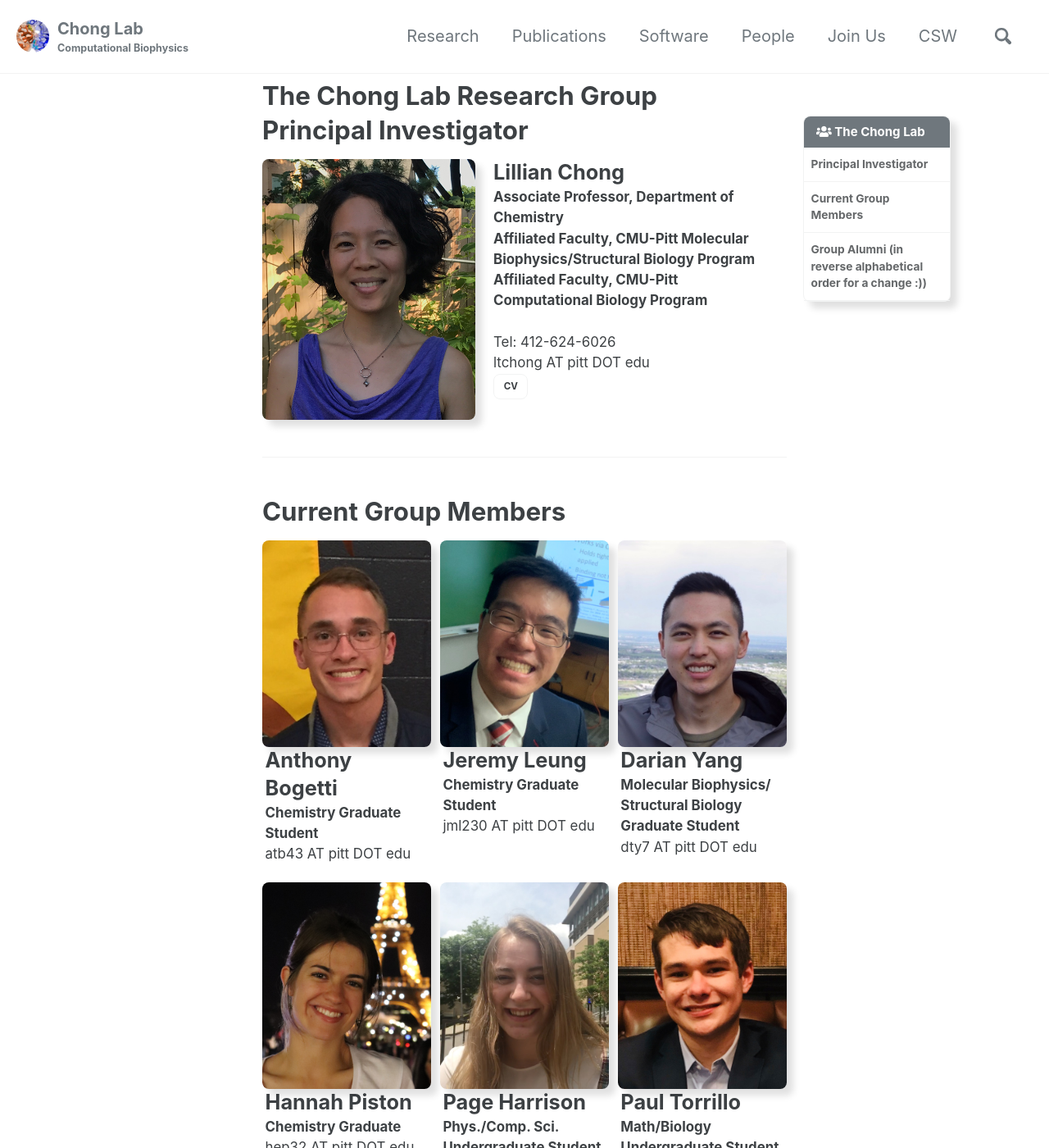
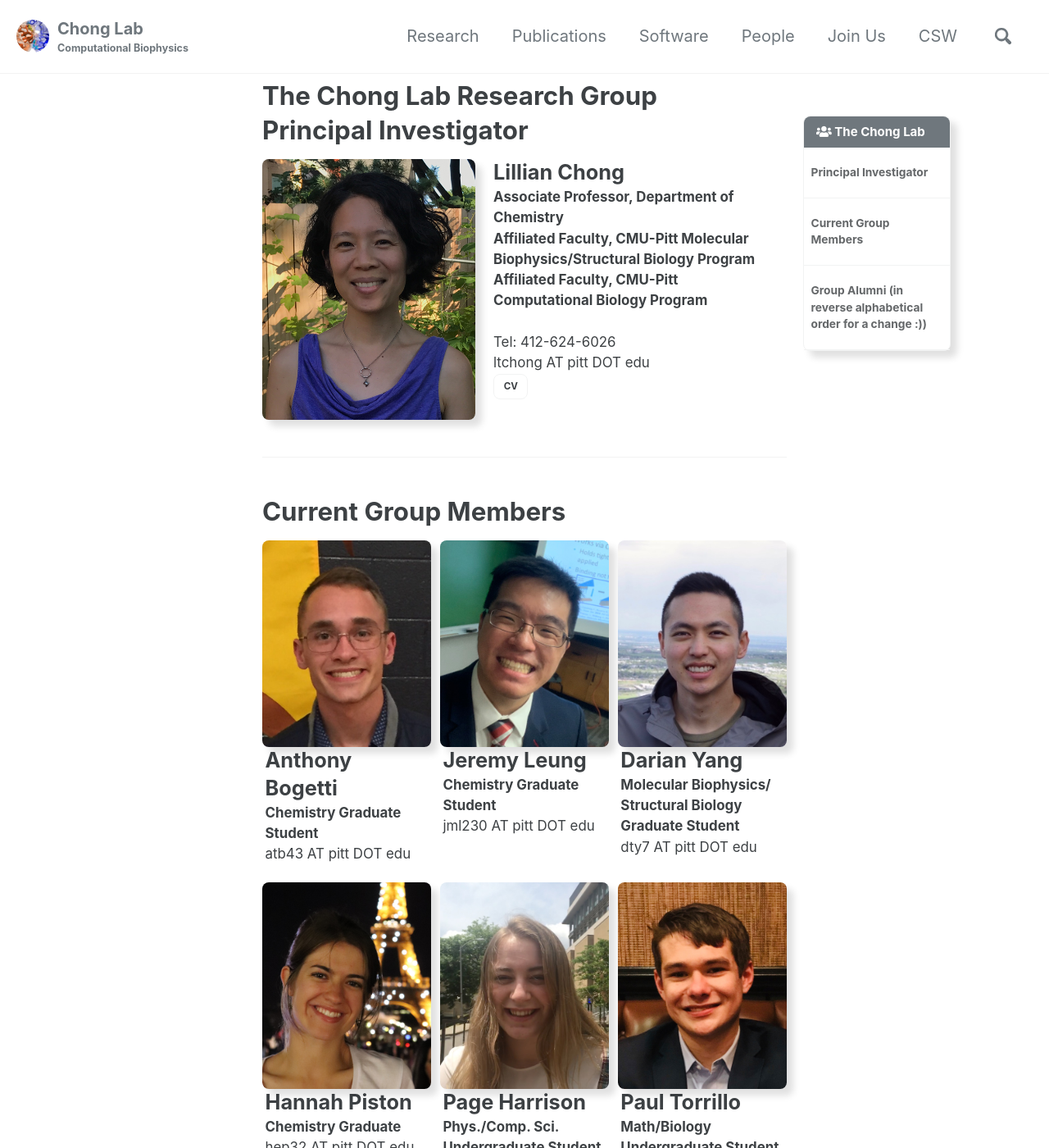
Before and after one commit to darianyang/darianyang.github.io, a Jekyll site: the page built from _pages/people.md, in a window 1280 px wide and 1400 px high. Shown: the whole window at 82% size. Built offline with Jekyll 4.4.1, drawn with Linux system fonts in a browser that asks for light colours; cached includes are drawn as plain includes.

Commit message:
update padding

```diff
--- a/_sass/minimal-mistakes/_navigation.scss
+++ b/_sass/minimal-mistakes/_navigation.scss
@@ -532,7 +532,7 @@
 
   a {
     display: block;
-    padding: 0.5rem 0.425rem;
+    padding: 1.0rem 0.425rem;
     color: $muted-text-color;
     font-weight: bold;
     line-height: 1.5;
```
